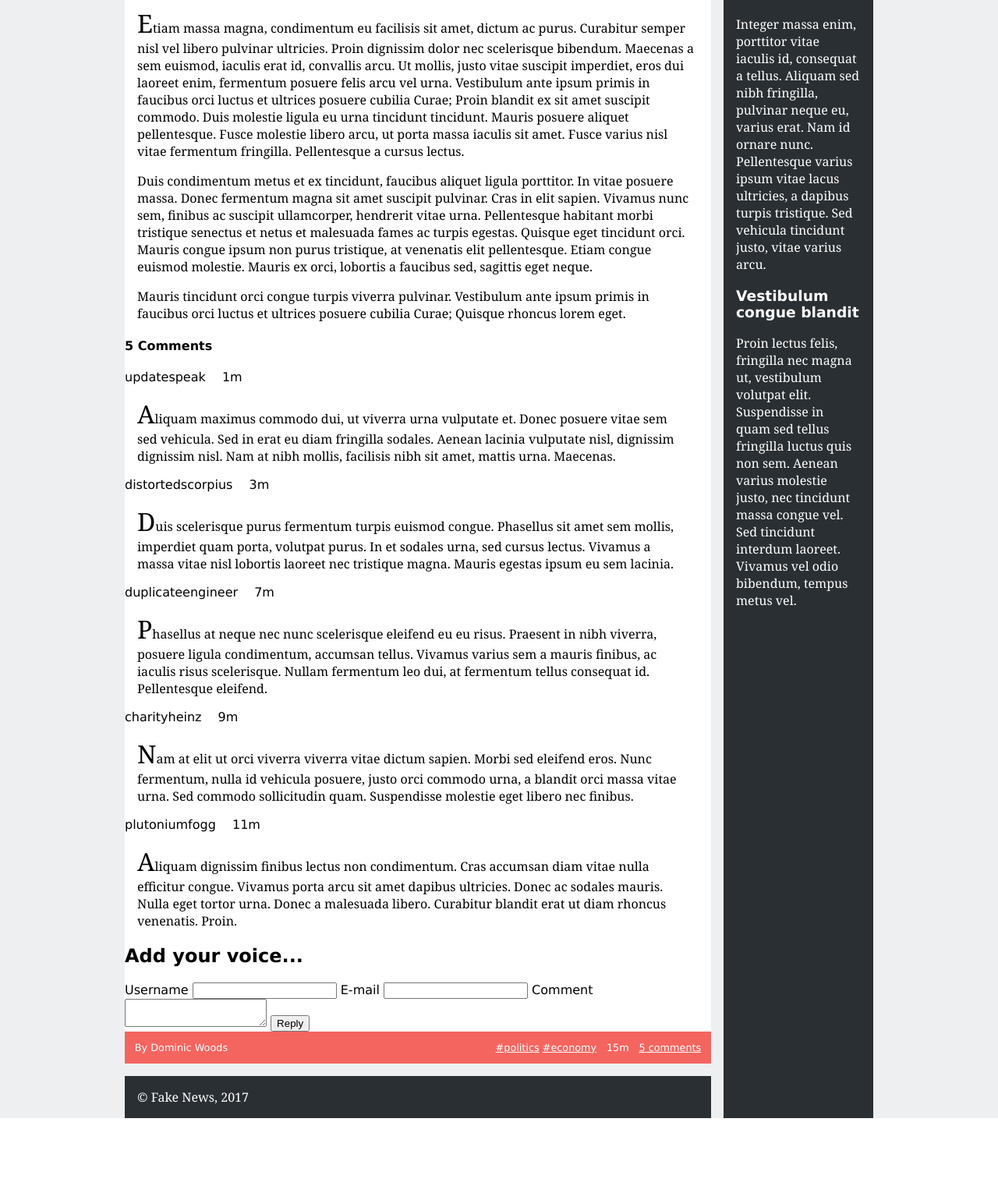
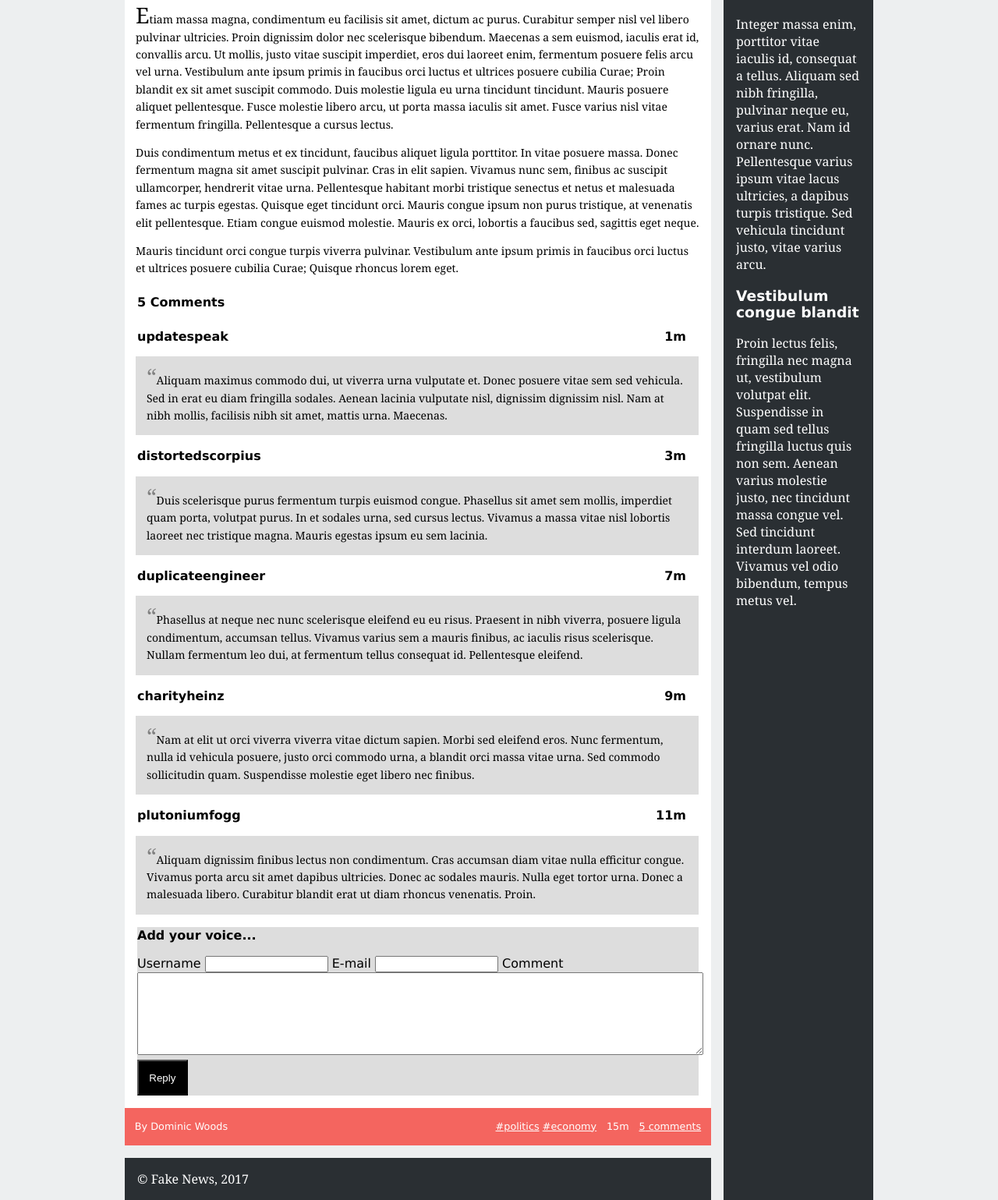
Before and after one commit to GoncaloPascoal/feup-ltw, a PHP site: page /item.html in a window 1280 px wide. Shown: the part 548-2087 px from the top of the page at 78% size. Before the commit the page ends 1982 px from the top, so only its background shows below. Run offline with PHP 8.4, Linux system fonts and the light colour scheme.

Commit message:
Finished exercise 1.4

```diff
--- /dev/null
+++ b/TP2/news/comments.css
@@ -0,0 +1,49 @@
+
+section#comments > h1 {
+    margin-left: 1em;
+}
+
+article.comment > .user {
+    font-weight: bold;
+    margin-left: 1em;
+}
+
+article.comment > .date {
+    font-weight: bold;
+    float: right;
+}
+
+article.comment > p {
+    background-color: #DDDDDD;
+    padding: 1em;
+    margin-left: 1em;
+}
+
+article.comment > p::before {
+    color: gray;
+    content: "\201C";
+}
+
+section#comments > form {
+    background-color: #DDDDDD;
+    margin: 1em 1em 1em 1em;
+}
+
+section#comments > form > h2 {
+    font-size: 1em;
+}
+
+section#comments label > input {
+    max-width: 150px;
+}
+
+section#comments textarea {
+    width: 100%;
+    height: 100px;
+}
+
+section#comments > form > input {
+    background-color: black;
+    color: white;
+    padding: 1em;
+}
--- a/TP2/news/style.css
+++ b/TP2/news/style.css
@@ -133,10 +133,12 @@ article img {
 #news article {
     background-color: white;
     margin: 1em 1em 1em 0;
+    line-height: 1.4em;
 }
 
 #news article p {
     font-family: Georgia, serif;
+    font-size: 14px;
     padding-left: 1em;
     padding-right: 1em;
 }
```
